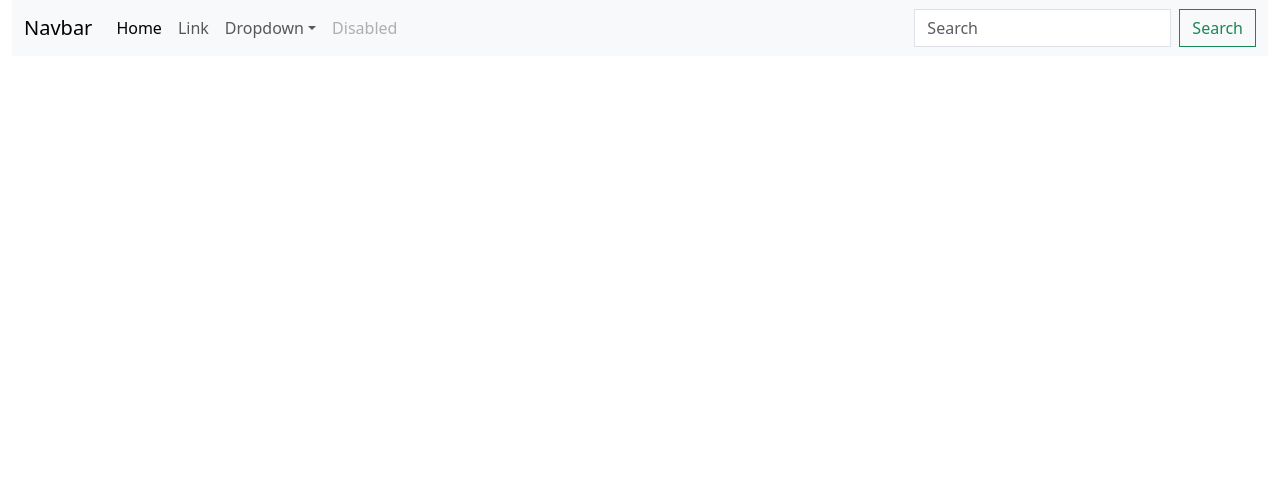
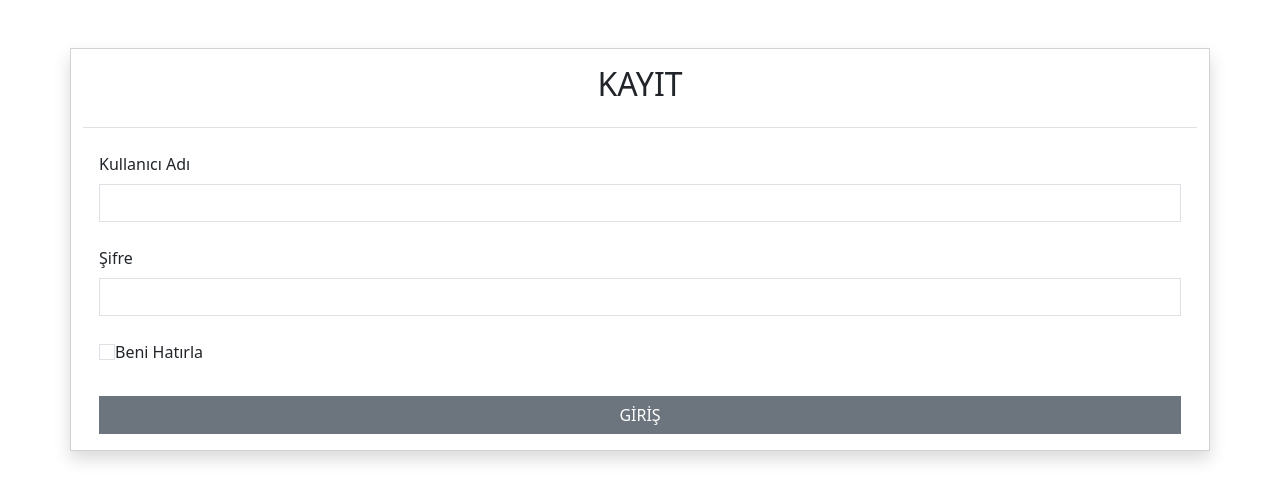
Before and after one commit to y3n3rrr/react101, a React (Create React App) app: page /login in a window 1280 px wide. Shown: the top 502 px of the page. Built offline with nearby package versions, Linux system fonts and the light colour scheme.

Commit message:
Profile Dev

```diff
--- a/src/App.js
+++ b/src/App.js
@@ -15,9 +15,10 @@ function App() {
     <AuthProvider>
         <Routes>
           <Route path='' element={<Login />} />
+          <Route path='/login' element={<Login />} />
           <Route path='/*' element={<Layout /> }>
-              <Route path='anasayfa' element={<Home />} />
-              <Route path='profil' element={<Profile />} />
+              <Route path='home' element={<Home />} />
+              <Route path='profile' element={<Profile />} />
             </Route>
         </Routes>
     </AuthProvider>
--- a/src/Home.js
+++ b/src/Home.js
@@ -7,8 +7,7 @@ export default function Home() {
 
     return (
         <div>
-
-            Hosgeldin, {auth.user.username}
+            Hosgeldin, {auth.user?.username}
         </div>
     )
 }
--- a/src/Layout.js
+++ b/src/Layout.js
@@ -5,7 +5,7 @@ import Navbar from './Navbar'
 export default function Layout() {
   return (
 <div class="container-fluid">
-<Navbar />
+  <Navbar />
   <Outlet />
 </div>
   )
--- a/src/Login.js
+++ b/src/Login.js
@@ -20,13 +20,12 @@ export default function Login() {
 
   const handleLogin = () => {
 
-    console.log(auth)
-
     if (username == "admin" && password == "123") {
       auth.setUser({
-        username,
+        username:"Superman",
       });
-      navigate('/anasayfa')
+      auth.setRole("Admin");
+      navigate('/home')
     }
     else {
       alert('Kullanici bulunamadi')
--- a/src/Navbar.js
+++ b/src/Navbar.js
@@ -1,4 +1,5 @@
 import React from 'react'
+import { Link } from 'react-router-dom'
 
 export default function Navbar() {
   return (
@@ -21,56 +22,10 @@ export default function Navbar() {
     <div className="collapse navbar-collapse" id="navbarSupportedContent">
       <ul className="navbar-nav me-auto mb-2 mb-lg-0">
         <li className="nav-item">
-          <a className="nav-link active" aria-current="page" href="#">
-            Home
-          </a>
+          <Link className="nav-link" to="/home">Home</Link>
         </li>
         <li className="nav-item">
-          <a className="nav-link" href="#">
-            Link
-          </a>
-        </li>
-        <li className="nav-item dropdown">
-          <a
-            className="nav-link dropdown-toggle"
-            href="#"
-            id="navbarDropdown"
-            role="button"
-            data-bs-toggle="dropdown"
-            aria-expanded="false"
-          >
-            Dropdown
-          </a>
-          <ul className="dropdown-menu" aria-labelledby="navbarDropdown">
-            <li>
-              <a className="dropdown-item" href="#">
-                Action
-              </a>
-            </li>
-            <li>
-              <a className="dropdown-item" href="#">
-                Another action
-              </a>
-            </li>
-            <li>
-              <hr className="dropdown-divider" />
-            </li>
-            <li>
-              <a className="dropdown-item" href="#">
-                Something else here
-              </a>
-            </li>
-          </ul>
-        </li>
-        <li className="nav-item">
-          <a
-            className="nav-link disabled"
-            href="#"
-            tabIndex={-1}
-            aria-disabled="true"
-          >
-            Disabled
-          </a>
+          <Link  className="nav-link"  to="/profile">Profile</Link>
         </li>
       </ul>
       <form className="d-flex">
--- a/src/Profile.js
+++ b/src/Profile.js
@@ -1,9 +1,68 @@
 import React from 'react'
+import { useAuth } from './hooks/AuthContext';
 
 export default function Profile() {
+  const auth = useAuth();
+
   return (
     <div>
-      Burasi Profil sayfasi
+      <section
+        className="w-100 px-4 py-5"
+      >
+        <div className="row d-flex justify-content-center">
+          <div className="col col-md-6 col-lg-5 col-xl-4">
+            <div className="card" style={{ borderRadius: 15 }}>
+              <div className="card-body p-4">
+                <div className="d-flex">
+                  <div className="flex-shrink-0">
+                    <img
+                      src="https://mdbcdn.b-cdn.net/img/Photos/new-templates/bootstrap-profiles/avatar-1.webp"
+                      alt="Generic placeholder image"
+                      className="img-fluid"
+                      style={{ width: 180, borderRadius: 10 }}
+                    />
+                  </div>
+                  <div className="flex-grow-1 ms-3">
+                    <h5 className="mb-1">{auth.user?.username}</h5>
+                    <p className="mb-2 pb-1">{auth.role}</p>
+                      <div>
+                   <div style={{   display:'flex',  gap: "12px"}}>
+                    <label className='fw-bold'>E-Mail:</label>
+                    <div>
+                      xxx@gmail.com
+                    </div>
+                   </div>
+                   <div style={{   display:'flex',  gap: "12px"}}>
+                    <label className='fw-bold'>Age:</label>
+                    <div>
+                      35
+                    </div>
+                   </div>
+                   <div style={{   display:'flex',  gap: "12px"}}>
+                    <label className='fw-bold'>Gender:</label>
+                    <div>
+                      Male
+                    </div>
+                   </div>
+                   <div style={{   display:'flex',  gap: "12px"}}>
+                    <label className='fw-bold'>Address:</label>
+                    <div>
+                      Ankara Cankaya
+                    </div>
+                   </div>
+                    </div>
+                    <div class="btn-group" role="group" style={{display:'flex', justifyContent:'space-around', gap:"20px"}} aria-label="Basic mixed styles example">
+  <button type="button" class="btn btn-success">Send Message</button>
+  <button type="button" class="btn btn-warning">Update</button>
+</div>
+                  </div>
+                </div>
+              </div>
+            </div>
+          </div>
+        </div>
+      </section>
+
     </div>
   )
 }
--- a/src/hooks/AuthContext.js
+++ b/src/hooks/AuthContext.js
@@ -5,9 +5,10 @@ const AuthContext = createContext(null);
 
 export const AuthProvider = ({children})  => {
    const [user, setUser] = useState()
+   const [role, setRole] = useState()
 
   return (
-    <AuthContext.Provider value={{user, setUser}}>
+    <AuthContext.Provider value={{user, setUser, role, setRole}}>
         {children}
     </AuthContext.Provider>
   )
```
